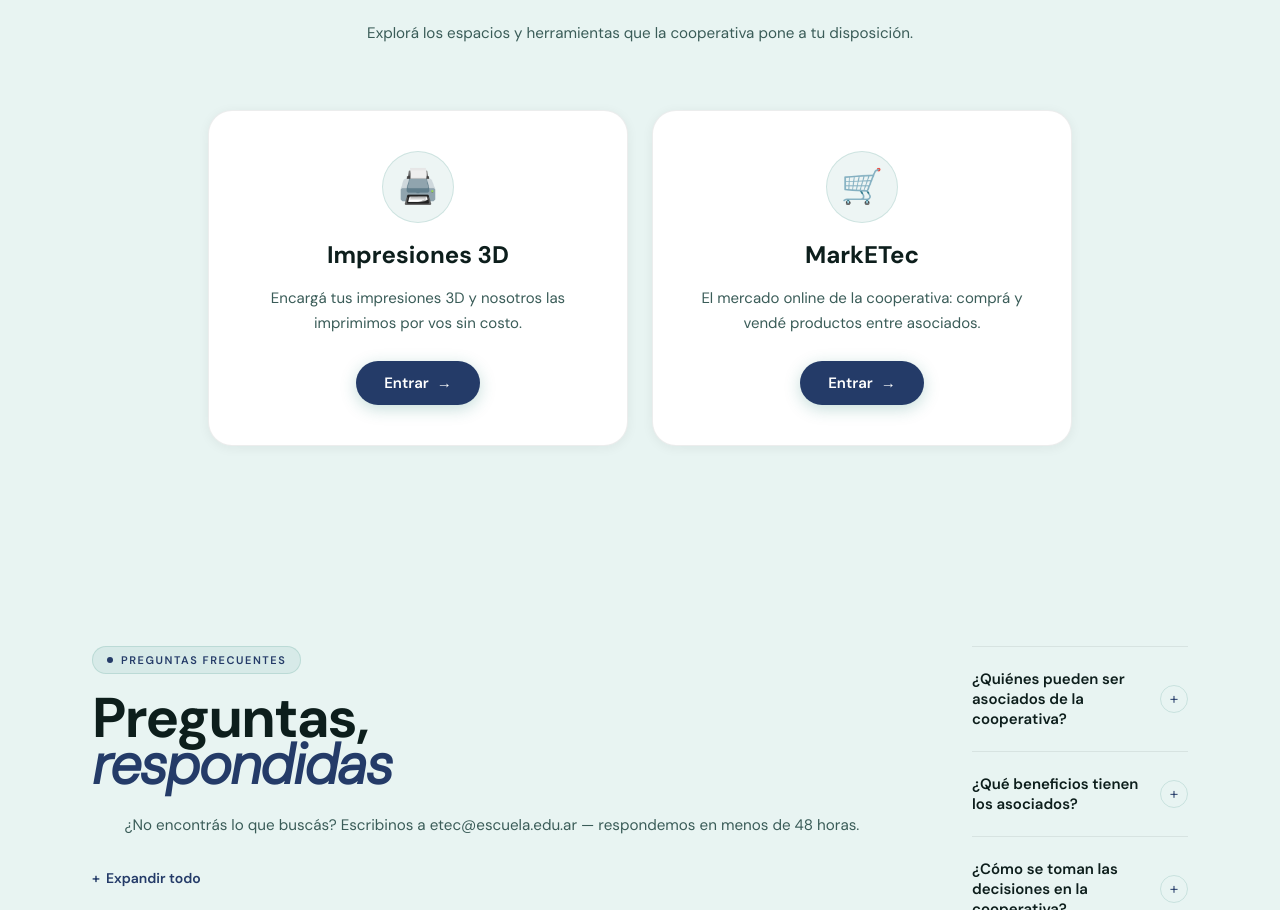
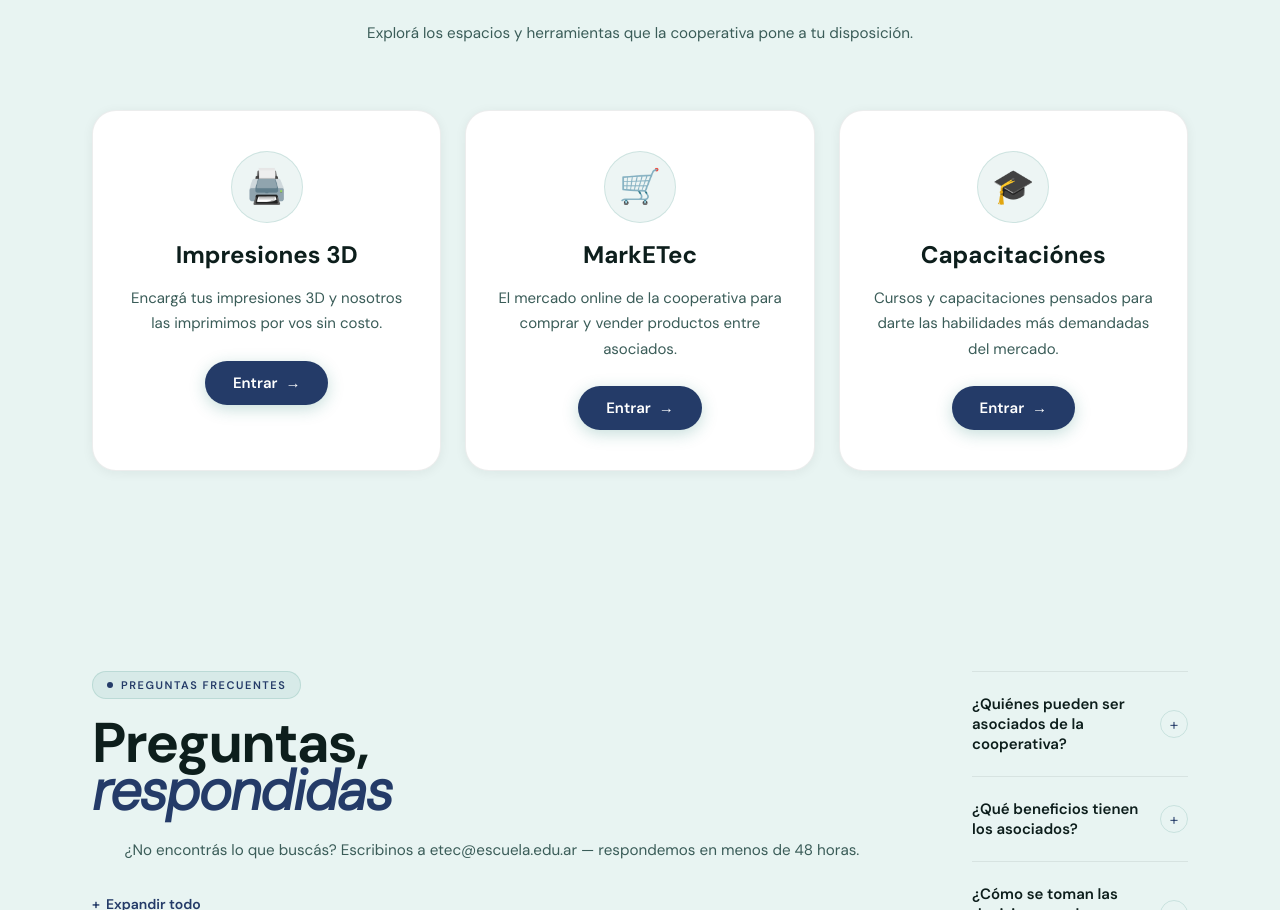
Before and after one commit to tecnicoop/frontend-tecnicoop, a website: page web/index.html in a window 1280 px wide. Shown: the part 4531-5441 px from the top of the page. Drawn offline with nearby package versions, Linux system fonts and the light colour scheme; a web font is replaced by a local one.

Commit message:
capacitaciones agregadas

```diff
--- a/web/index.html
+++ b/web/index.html
@@ -452,13 +452,19 @@
           <div class="service-icon">🖨️</div>
           <h3 class="service-title">Impresiones 3D</h3>
           <p class="service-desc">Encargá tus impresiones 3D y nosotros las imprimimos por vos sin costo.</p>
-          <a class="btn service-btn" href="/Impresion3D-Cooperativa/index.html">Entrar <span class="btn-arrow">→</span></a>
+          <a class="btn service-btn" href="/web/Impresion3D-Cooperativa/index.html">Entrar <span class="btn-arrow">→</span></a>
         </article>
         <article class="service-card reveal reveal-delay-1">
           <div class="service-icon">🛒</div>
           <h3 class="service-title">MarkETec</h3>
-          <p class="service-desc">El mercado online de la cooperativa: comprá y vendé productos entre asociados.</p>
-          <a class="btn service-btn" href="/market/market.html">Entrar <span class="btn-arrow">→</span></a>
+          <p class="service-desc">El mercado online de la cooperativa para comprar y vender productos entre asociados.</p>
+          <a class="btn service-btn" href="/web/market/market.html">Entrar <span class="btn-arrow">→</span></a>
+        </article>
+        <article class="service-card reveal reveal-delay-1">
+          <div class="service-icon">🎓</div>
+          <h3 class="service-title">Capacitaciónes</h3>
+          <p class="service-desc">Cursos y capacitaciones pensados para darte las habilidades más demandadas del mercado.</p>
+          <a class="btn service-btn" href="/web/capacitaciones/capacitaciones.html">Entrar <span class="btn-arrow">→</span></a>
         </article>
       </div>
     </div>
```
Also changed, not shown: 1 other file.
